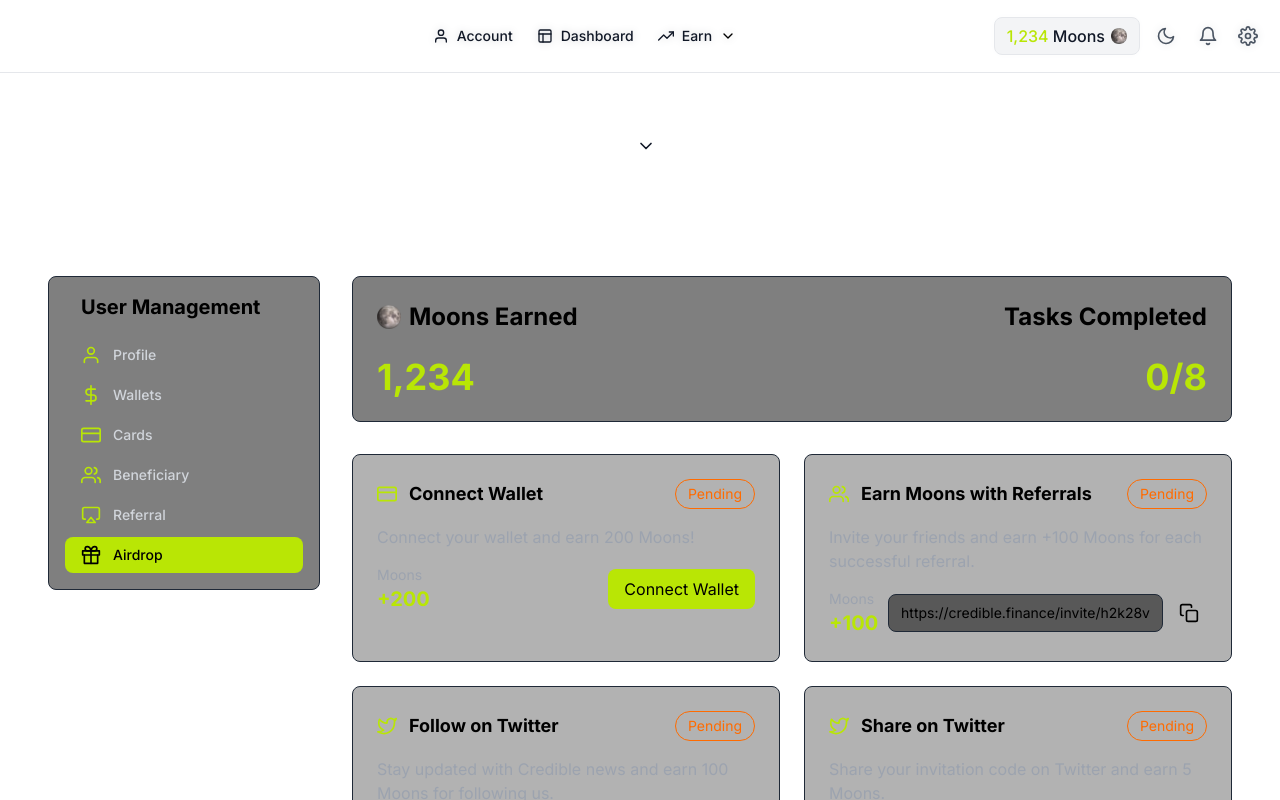
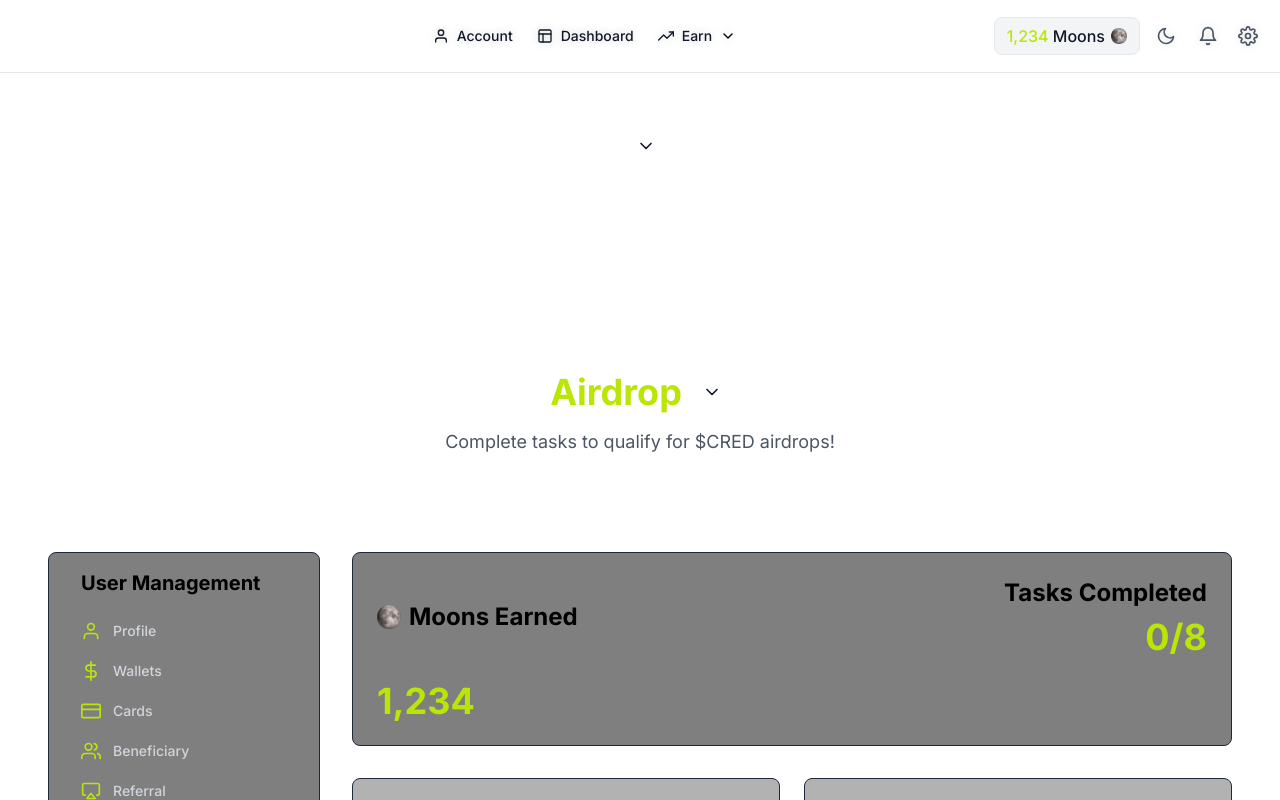
Before and after one commit to w3-surfer/credible-finance, a Next.js app: page /account/airdrop in a window 1280 px wide. Shown: the top 800 px of the page. Built offline with nearby package versions, Linux system fonts and the light colour scheme.

Commit message:
fix: corrige erro de tipagem no Layout e PageTitle

```diff
--- a/src/app/account/airdrop/page.tsx
+++ b/src/app/account/airdrop/page.tsx
@@ -2,6 +2,7 @@
 
 import { Layout } from '@/components/Layout';
 import { AccountMenu } from '@/components/AccountMenu';
+import PageTitle from '@/components/PageTitle';
 import { motion } from 'framer-motion';
 import { FiCopy, FiTwitter, FiMessageSquare, FiCheckCircle, FiCreditCard, FiUsers, FiShield, FiDollarSign } from 'react-icons/fi';
 import { useState } from 'react';
@@ -101,11 +102,12 @@ export default function Airdrop() {
   ];
 
   return (
-    <Layout
+    <>
+      <PageTitle
         title="Airdrop"
-      description="Collect Moons for $CRED airdrops"
         subtitle="Complete tasks to qualify for $CRED airdrops!"
-    >
+      />
+      <Layout>
         <div className="max-w-7xl mx-auto px-4 sm:px-6 lg:px-8 py-8">
           <div className="grid grid-cols-1 md:grid-cols-4 gap-8">
             {/* Menu Lateral */}
@@ -122,14 +124,14 @@ export default function Airdrop() {
                     <Image src="/moon.png" alt="Moon" width={24} height={24} />
                     <h2 className="text-2xl font-bold">Moons Earned</h2>
                   </div>
-                <h2 className="text-2xl font-bold">Tasks Completed</h2>
+                  <div className="text-right">
+                    <h2 className="text-2xl font-bold mb-2">Tasks Completed</h2>
+                    <p className="text-4xl font-bold text-[#B9E605]">0/8</p>
+                  </div>
                 </div>
                 <div className="flex items-center justify-between">
                   <div className="flex-1">
                     <p className="text-4xl font-bold text-[#B9E605]">1,234</p>
-                </div>
-                <div className="text-right">
-                  <p className="text-4xl font-bold text-[#B9E605]">0/8</p>
                   </div>
                 </div>
               </div>
@@ -187,5 +189,6 @@ export default function Airdrop() {
           </div>
         </div>
       </Layout>
+    </>
   );
 }
--- a/src/components/Layout.tsx
+++ b/src/components/Layout.tsx
@@ -3,7 +3,11 @@
 import { Header } from '@/components/Header';
 import { ThemeProvider } from '@/components/ThemeProvider';
 
-export function Layout({ children }: { children: React.ReactNode }) {
+interface LayoutProps {
+  children: React.ReactNode;
+}
+
+export function Layout({ children }: LayoutProps) {
   return (
     <ThemeProvider>
       <div className="min-h-screen flex flex-col">
```
Lines whose indentation alone changed are shown as unchanged.
